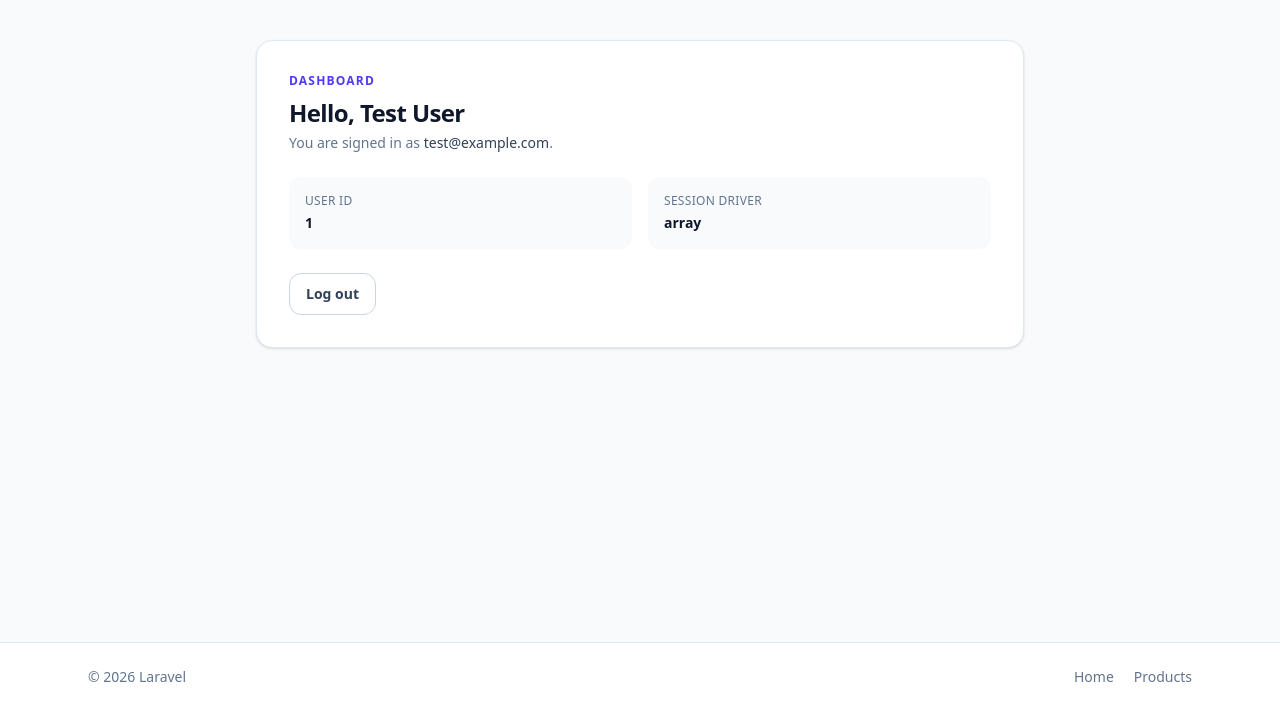
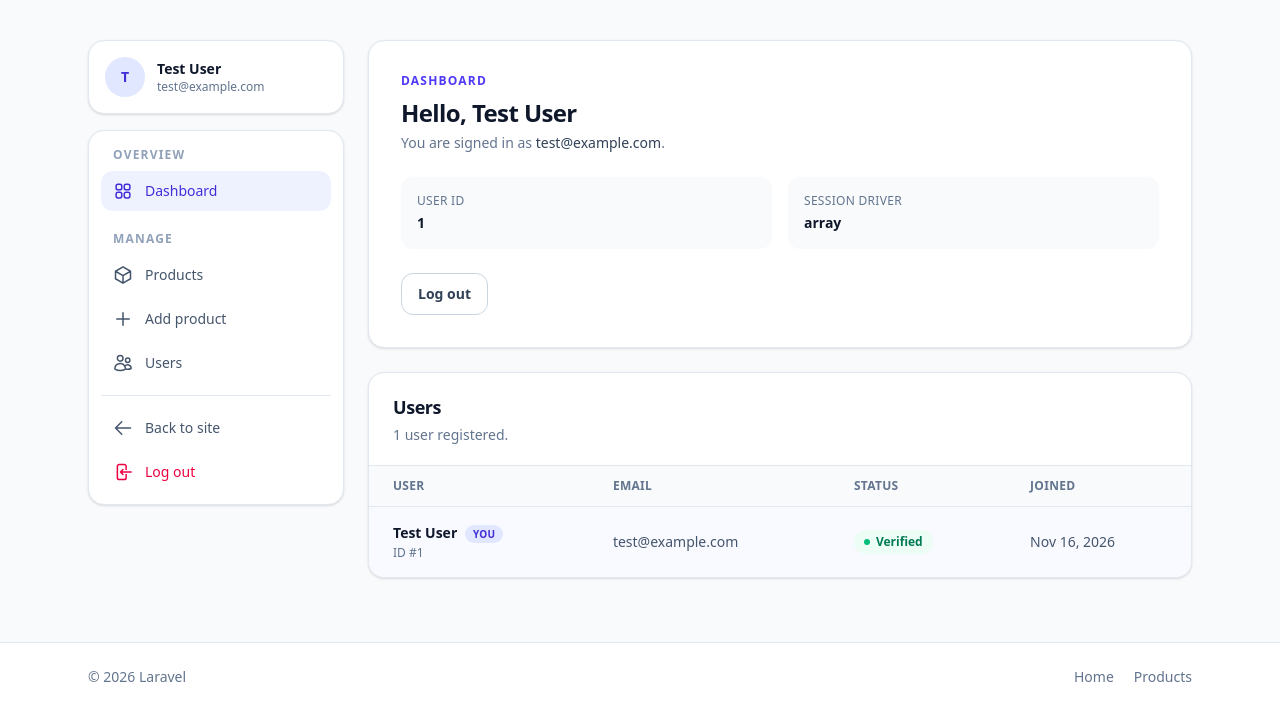
Before and after one commit to JosimHossain1/laravel-project, a Laravel app: page /dashboard in a window 1280 px wide. Shown: the part 89-800 px from the top of the page. Run offline with Laravel 12, Linux system fonts and the light colour scheme; a user stored in the database is signed in; data comes from the database, SQL or seed files in the repository; style sheets or scripts are compiled from the project's sources.

Commit message:
feat: show the user data

```diff
--- /dev/null
+++ b/app/Http/Controllers/DashboardController.php
@@ -0,0 +1,19 @@
+<?php
+
+namespace App\Http\Controllers;
+
+use App\Models\User;
+use Illuminate\View\View;
+
+class DashboardController extends Controller
+{
+    /**
+     * Show the authenticated dashboard with the registered users.
+     */
+    public function __invoke(): View
+    {
+        return view('dashboard', [
+            'users' => User::query()->latest()->paginate(10),
+        ]);
+    }
+}
--- a/resources/views/dashboard.blade.php
+++ b/resources/views/dashboard.blade.php
@@ -3,7 +3,15 @@
 @section('title', 'Dashboard')
 
 @section('content')
-    <div class="mx-auto w-full max-w-3xl">
+    <div class="mx-auto w-full max-w-6xl">
+        <div class="flex flex-col gap-6 lg:flex-row lg:items-start">
+            {{-- Sidebar --}}
+            <aside class="w-full shrink-0 lg:sticky lg:top-24 lg:w-64">
+                @include('partials.sidebar')
+            </aside>
+
+            {{-- Main content --}}
+            <div class="min-w-0 flex-1 space-y-6">
                 <div class="rounded-2xl border border-slate-200 bg-white p-6 shadow-sm sm:p-8">
                     <p class="text-xs font-semibold uppercase tracking-widest text-indigo-600">Dashboard</p>
 
@@ -34,5 +42,89 @@
                         </button>
                     </form>
                 </div>
+
+                <div id="users" class="scroll-mt-24 overflow-hidden rounded-2xl border border-slate-200 bg-white shadow-sm">
+                    <div class="flex flex-col gap-2 border-b border-slate-200 px-6 py-5 sm:flex-row sm:items-center sm:justify-between">
+                        <div>
+                            <h2 class="text-lg font-bold tracking-tight">Users</h2>
+                            <p class="mt-1 text-sm text-slate-500">
+                                {{ $users->total() }} {{ Str::plural('user', $users->total()) }} registered.
+                            </p>
+                        </div>
+
+                        @if ($users->hasPages())
+                            <span class="w-fit rounded-full bg-indigo-50 px-3 py-1 text-xs font-semibold text-indigo-700">
+                                Page {{ $users->currentPage() }} of {{ $users->lastPage() }}
+                            </span>
+                        @endif
+                    </div>
+
+                    @if ($users->isEmpty())
+                        <div class="px-6 py-12 text-center">
+                            <p class="text-sm text-slate-500">No users yet.</p>
+                        </div>
+                    @else
+                        <div class="overflow-x-auto">
+                            <table class="min-w-full divide-y divide-slate-200 text-left text-sm">
+                                <thead class="bg-slate-50 text-xs uppercase tracking-wide text-slate-500">
+                                    <tr>
+                                        <th scope="col" class="px-6 py-3 font-semibold">User</th>
+                                        <th scope="col" class="px-6 py-3 font-semibold">Email</th>
+                                        <th scope="col" class="px-6 py-3 font-semibold">Status</th>
+                                        <th scope="col" class="px-6 py-3 font-semibold">Joined</th>
+                                    </tr>
+                                </thead>
+                                <tbody class="divide-y divide-slate-100 bg-white">
+                                    @foreach ($users as $user)
+                                        <tr @class(['bg-indigo-50/40' => $user->id === auth()->id()])>
+                                            <td class="whitespace-nowrap px-6 py-4">
+                                                <p class="font-semibold text-slate-900">
+                                                    {{ $user->name }}
+
+                                                    @if ($user->id === auth()->id())
+                                                        <span class="ml-1 rounded-full bg-indigo-100 px-2 py-0.5 text-[10px] font-semibold uppercase tracking-wide text-indigo-700">
+                                                            You
+                                                        </span>
+                                                    @endif
+                                                </p>
+                                                <p class="mt-0.5 text-xs text-slate-500">ID #{{ $user->id }}</p>
+                                            </td>
+
+                                            <td class="whitespace-nowrap px-6 py-4 text-slate-600">
+                                                {{ $user->email }}
+                                            </td>
+
+                                            <td class="whitespace-nowrap px-6 py-4">
+                                                @if ($user->email_verified_at)
+                                                    <span class="inline-flex items-center gap-1.5 rounded-full bg-emerald-50 px-2.5 py-1 text-xs font-semibold text-emerald-700">
+                                                        <span class="size-1.5 rounded-full bg-emerald-500"></span>
+                                                        Verified
+                                                    </span>
+                                                @else
+                                                    <span class="inline-flex items-center gap-1.5 rounded-full bg-amber-50 px-2.5 py-1 text-xs font-semibold text-amber-700">
+                                                        <span class="size-1.5 rounded-full bg-amber-500"></span>
+                                                        Unverified
+                                                    </span>
+                                                @endif
+                                            </td>
+
+                                            <td class="whitespace-nowrap px-6 py-4 text-slate-600">
+                                                {{ $user->created_at->format('M d, Y') }}
+                                            </td>
+                                        </tr>
+                                    @endforeach
+                                </tbody>
+                            </table>
+                        </div>
+
+                        @if ($users->hasPages())
+                            <div class="border-t border-slate-200 px-6 py-4">
+                                {{ $users->links() }}
+                            </div>
+                        @endif
+                    @endif
+                </div>
+            </div>
+        </div>
     </div>
 @endsection
--- a/resources/views/layouts/app.blade.php
+++ b/resources/views/layouts/app.blade.php
@@ -50,7 +50,7 @@
         <div class="mx-auto flex max-w-6xl flex-col items-center justify-between gap-3 px-6 py-6 text-sm text-slate-500 sm:flex-row">
             <p>&copy; {{ date('Y') }} {{ config('app.name', 'Laravel') }}</p>
             <div class="flex items-center gap-5">
-                <a href="/" class="transition hover:text-slate-900">Home</a>
+                <a href="{{ route('home') }}" class="transition hover:text-slate-900">Home</a>
                 <a href="{{ route('products.index') }}" class="transition hover:text-slate-900">Products</a>
             </div>
         </div>
--- a/resources/views/partials/navbar.blade.php
+++ b/resources/views/partials/navbar.blade.php
@@ -1,7 +1,7 @@
 <header class="sticky top-0 z-50 border-b border-slate-200/70 bg-white/80 backdrop-blur-xl">
     <nav class="mx-auto flex h-16 max-w-6xl items-center justify-between gap-3 px-4 sm:px-6">
         {{-- Brand / logo --}}
-        <a href="/" class="flex shrink-0 items-center gap-2.5">
+        <a href="{{ route('home') }}" class="flex shrink-0 items-center gap-2.5">
             <span class="grid h-9 w-9 place-items-center rounded-xl bg-gradient-to-br from-violet-500 via-indigo-500 to-sky-500 text-white shadow-sm shadow-indigo-500/25">
                 <svg class="h-5 w-5" viewBox="0 0 24 24" fill="currentColor">
                     <path d="M11.645 20.91l-.007-.003-.022-.012a15.247 15.247 0 0 1-.383-.218 25.18 25.18 0 0 1-4.244-3.17C4.688 15.36 2.25 12.174 2.25 8.25 2.25 5.322 4.714 3 7.688 3A5.5 5.5 0 0 1 12 5.052 5.5 5.5 0 0 1 16.313 3c2.973 0 5.437 2.322 5.437 5.25 0 3.925-2.438 7.111-4.739 9.256a25.175 25.175 0 0 1-4.244 3.17 15.247 15.247 0 0 1-.383.219l-.022.012-.007.004-.003.001a.752.752 0 0 1-.704 0l-.003-.001Z"/>
@@ -14,7 +14,7 @@
 
         {{-- Links --}}
         <div class="flex items-center gap-1">
-            <a href="/"
+            <a href="{{ route('home') }}"
                @class([
                    'rounded-lg px-2.5 py-2 text-sm font-medium transition sm:px-3',
                    'bg-indigo-50 text-indigo-700' => request()->is('/'),
--- /dev/null
+++ b/resources/views/partials/sidebar.blade.php
@@ -0,0 +1,99 @@
+@php
+    $link = 'flex items-center gap-3 rounded-xl px-3 py-2.5 text-sm font-medium transition';
+    $active = 'bg-indigo-50 text-indigo-700';
+    $inactive = 'text-slate-600 hover:bg-slate-100 hover:text-slate-900';
+
+    $isDashboard = request()->routeIs('dashboard');
+    $isProducts = request()->routeIs('products.index', 'products.show', 'products.edit');
+    $isCreate = request()->routeIs('products.create');
+    $isHome = request()->routeIs('home');
+@endphp
+
+<div class="space-y-4">
+    {{-- Signed-in user --}}
+    <div class="rounded-2xl border border-slate-200 bg-white p-4 shadow-sm">
+        <div class="flex items-center gap-3">
+            <span class="grid size-10 shrink-0 place-items-center rounded-full bg-indigo-100 text-sm font-bold text-indigo-700">
+                {{ Str::upper(Str::substr(auth()->user()->name, 0, 1)) }}
+            </span>
+
+            <div class="min-w-0">
+                <p class="truncate text-sm font-semibold text-slate-900">
+                    {{ auth()->user()->name }}
+                </p>
+                <p class="truncate text-xs text-slate-500">
+                    {{ auth()->user()->email }}
+                </p>
+            </div>
+        </div>
+    </div>
+
+    {{-- Navigation --}}
+    <div class="rounded-2xl border border-slate-200 bg-white p-3 shadow-sm">
+        <p class="px-3 pb-2 pt-1 text-xs font-semibold uppercase tracking-widest text-slate-400">
+            Overview
+        </p>
+
+        <nav class="space-y-1">
+            <a href="{{ route('dashboard') }}"
+               @class([$link, $active => $isDashboard, $inactive => ! $isDashboard])>
+                <svg class="h-5 w-5 shrink-0" viewBox="0 0 24 24" fill="none" stroke="currentColor" stroke-width="1.8">
+                    <path stroke-linecap="round" stroke-linejoin="round" d="M3.75 6A2.25 2.25 0 0 1 6 3.75h2.25A2.25 2.25 0 0 1 10.5 6v2.25a2.25 2.25 0 0 1-2.25 2.25H6a2.25 2.25 0 0 1-2.25-2.25V6Zm9.75 0a2.25 2.25 0 0 1 2.25-2.25H18A2.25 2.25 0 0 1 20.25 6v2.25A2.25 2.25 0 0 1 18 10.5h-2.25a2.25 2.25 0 0 1-2.25-2.25V6ZM3.75 15.75A2.25 2.25 0 0 1 6 13.5h2.25a2.25 2.25 0 0 1 2.25 2.25V18A2.25 2.25 0 0 1 8.25 20.25H6A2.25 2.25 0 0 1 3.75 18v-2.25Zm9.75 0a2.25 2.25 0 0 1 2.25-2.25H18a2.25 2.25 0 0 1 2.25 2.25V18A2.25 2.25 0 0 1 18 20.25h-2.25A2.25 2.25 0 0 1 13.5 18v-2.25Z"/>
+                </svg>
+                Dashboard
+            </a>
+        </nav>
+
+        <p class="px-3 pb-2 pt-5 text-xs font-semibold uppercase tracking-widest text-slate-400">
+            Manage
+        </p>
+
+        <nav class="space-y-1">
+            <a href="{{ route('products.index') }}"
+               @class([$link, $active => $isProducts, $inactive => ! $isProducts])>
+                <svg class="h-5 w-5 shrink-0" viewBox="0 0 24 24" fill="none" stroke="currentColor" stroke-width="1.8">
+                    <path stroke-linecap="round" stroke-linejoin="round" d="m21 7.5-9-5.25L3 7.5m18 0-9 5.25m9-5.25v9l-9 5.25M3 7.5l9 5.25M3 7.5v9l9 5.25m0-9v9"/>
+                </svg>
+                Products
+            </a>
+
+            <a href="{{ route('products.create') }}"
+               @class([$link, $active => $isCreate, $inactive => ! $isCreate])>
+                <svg class="h-5 w-5 shrink-0" viewBox="0 0 24 24" fill="none" stroke="currentColor" stroke-width="1.8">
+                    <path stroke-linecap="round" stroke-linejoin="round" d="M12 4.5v15m7.5-7.5h-15"/>
+                </svg>
+                Add product
+            </a>
+
+            <a href="{{ route('dashboard') }}#users" @class([$link, $inactive])>
+                <svg class="h-5 w-5 shrink-0" viewBox="0 0 24 24" fill="none" stroke="currentColor" stroke-width="1.8">
+                    <path stroke-linecap="round" stroke-linejoin="round" d="M15 19.128a9.38 9.38 0 0 0 2.625.372 9.337 9.337 0 0 0 4.121-.952 4.125 4.125 0 0 0-7.533-2.493M15 19.128v-.003c0-1.113-.285-2.16-.786-3.07M15 19.128v.106A12.318 12.318 0 0 1 8.624 21c-2.331 0-4.512-.645-6.374-1.766l-.001-.109a6.375 6.375 0 0 1 11.964-3.07M12 6.375a3.375 3.375 0 1 1-6.75 0 3.375 3.375 0 0 1 6.75 0Zm8.25 2.25a2.625 2.625 0 1 1-5.25 0 2.625 2.625 0 0 1 5.25 0Z"/>
+                </svg>
+                Users
+            </a>
+        </nav>
+
+        <div class="my-3 border-t border-slate-200"></div>
+
+        <nav class="space-y-1">
+            <a href="{{ route('home') }}"
+               @class([$link, $active => $isHome, $inactive => ! $isHome])>
+                <svg class="h-5 w-5 shrink-0" viewBox="0 0 24 24" fill="none" stroke="currentColor" stroke-width="1.8">
+                    <path stroke-linecap="round" stroke-linejoin="round" d="M10.5 19.5 3 12m0 0 7.5-7.5M3 12h18"/>
+                </svg>
+                Back to site
+            </a>
+
+            <form method="POST" action="{{ route('logout') }}">
+                @csrf
+                <button type="submit"
+                        class="{{ $link }} w-full text-rose-600 hover:bg-rose-50">
+                    <svg class="h-5 w-5 shrink-0" viewBox="0 0 24 24" fill="none" stroke="currentColor" stroke-width="1.8">
+                        <path stroke-linecap="round" stroke-linejoin="round" d="M15.75 9V5.25A2.25 2.25 0 0 0 13.5 3h-6a2.25 2.25 0 0 0-2.25 2.25v13.5A2.25 2.25 0 0 0 7.5 21h6a2.25 2.25 0 0 0 2.25-2.25V15M12 9l-3 3m0 0 3 3m-3-3h12.75"/>
+                    </svg>
+                    Log out
+                </button>
+            </form>
+        </nav>
+    </div>
+</div>
--- a/routes/web.php
+++ b/routes/web.php
@@ -1,17 +1,14 @@
 <?php
 
+use App\Http\Controllers\DashboardController;
+use App\Http\Controllers\ProductController;
 use Illuminate\Support\Facades\Route;
-use App\Http\Controllers\ProductController;
 
-Route::get('/', function () {
-    return view('welcome');
+Route::view('/', 'welcome')->name('home');
+
+Route::middleware('auth')->group(function () {
+    Route::get('/dashboard', DashboardController::class)->name('dashboard');
+    Route::resource('products', ProductController::class);
 });
 
-Route::get('/dashboard', function(){
-    return view('dashboard');
-})->middleware('auth')->name('dashboard');
-
-Route::resource('products', ProductController::class);
-
-
 require __DIR__.'/auth.php';
```
Also changed, not shown: app/Http/Controllers/Auth/AuthenticatedSessionController.php (+7 -7 lines), tests/Feature/DashboardTest.php (added, +31 -0 lines). Lines whose indentation alone changed are shown as unchanged.
